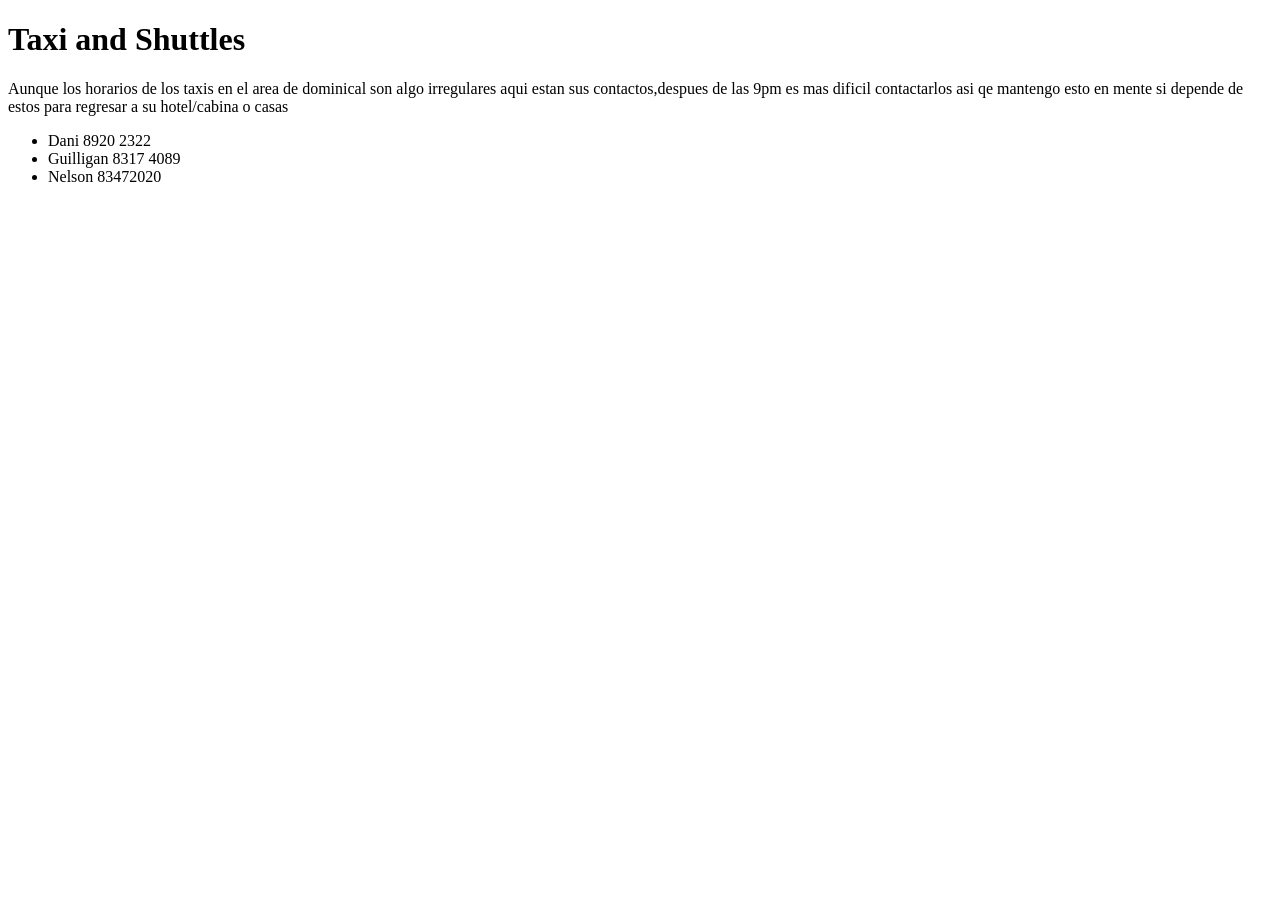
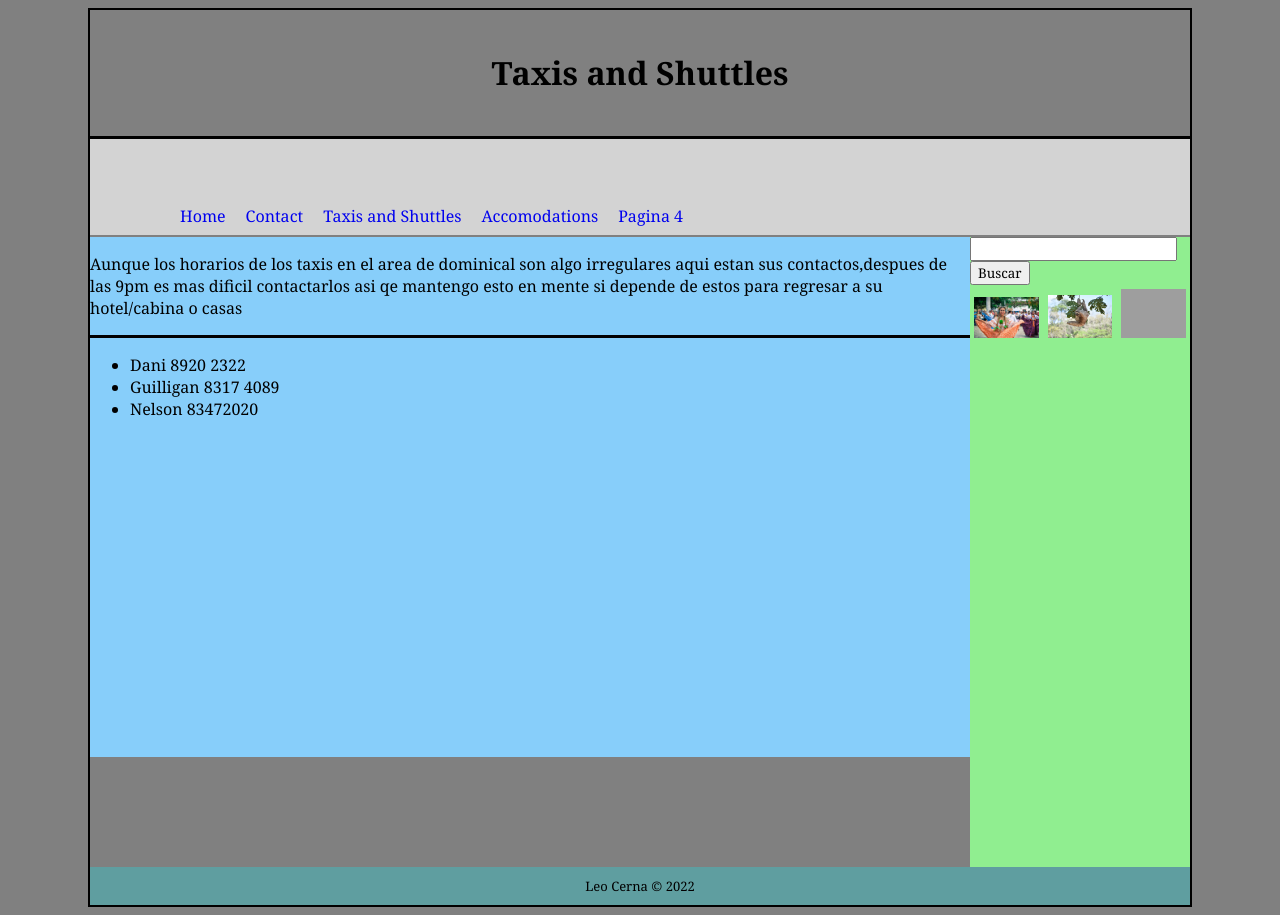
Before and after one commit to LeCerna/BlogAttemp, a plain HTML site: page taxis.html in a window 1280 px wide. Before the commit the page ends 800 px from the top, so only its background shows below. Drawn offline with Linux system fonts and the light colour scheme; grey boxes are pictures that could not be loaded.

Commit message:
added one more tab

```diff
--- a/taxis.html
+++ b/taxis.html
@@ -6,15 +6,73 @@
     <meta http-equiv="X-UA-Compatible" content="IE=edge">
     <meta name="viewport" content="width=device-width, initial-scale=1.0">
     <title>Document</title>
+    <link rel="stylesheet" href="csspractica.css">
 </head>
+
+
 
 <body>
 
-    <H1> Taxi and Shuttles</H1>
 
+    <div id="container">
+
+        <header>
+
+            <h1>Taxis and Shuttles</h1>
+
+
+
+
+
+        </header>
+
+        <nav>
+
+            <ul>
+                <li>
+                    <a href="index.html">Home</a>
+
+                </li>
+
+                <li>
+                    <a href="contacto.html">Contact</a>
+
+                </li>
+
+                <li>
+                    <a href="taxis.html">Taxis and Shuttles</a>
+
+                </li>
+
+                <li>
+                    <a href="accomodations.html">Accomodations</a>
+
+                </li>
+
+                <li>
+                    <a href="index.html">Pagina 4</a>
+
+                </li>
+            </ul>
+
+
+
+
+        </nav>
+
+
+        <div class="clearfix">
+
+
+
+            <section id="content">
+
+                <article class="article">
                     <p>
                         Aunque los horarios de los taxis en el area de dominical son algo irregulares aqui estan sus contactos,despues de las 9pm es mas dificil contactarlos asi qe mantengo esto en mente si depende de estos para regresar a su hotel/cabina o casas
                     </p>
+
+                </article>
 
                 <ul>
                     <li>Dani 8920 2322</li>
@@ -24,6 +82,59 @@
                     <li>Nelson 83472020</li>
                 </ul>
 
+
+        </div>
+
+
+
+
+        </section>
+
+
+        <aside>
+
+            <form>
+                <input type="text">
+                <input type="submit" value="Buscar">
+            </form>
+
+
+            <div>
+
+                <ul class="thumbnail-list">
+                    <li><img src="img/news3.jpg" alt=""></li>
+                    <li><img src="img/banner.JPG" alt=""></li>
+                    <li><img src="img/rana.jpg" alt=""></li>
+                </ul>
+
+            </div>
+        </aside>
+
+
+
+
+        <div class="clearfix"></div>
+
+
+
+
+
+
+
+
+
+        <footer>
+            Leo Cerna &copy; 2022
+        </footer>
+
+
+    </div>
+
+
+
+
+
+
 </body>
 
 </html>
```
Also changed, not shown: accomodations.html (+1 -0 lines), contacto.html (+1 -0 lines), index.html (+1 -1 lines). Lines whose indentation alone changed are shown as unchanged.
